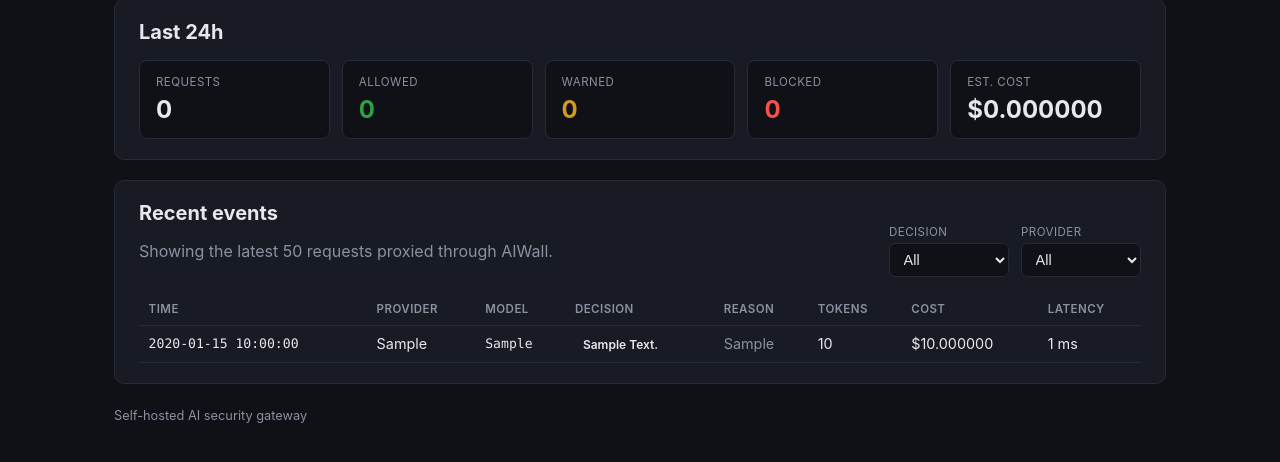
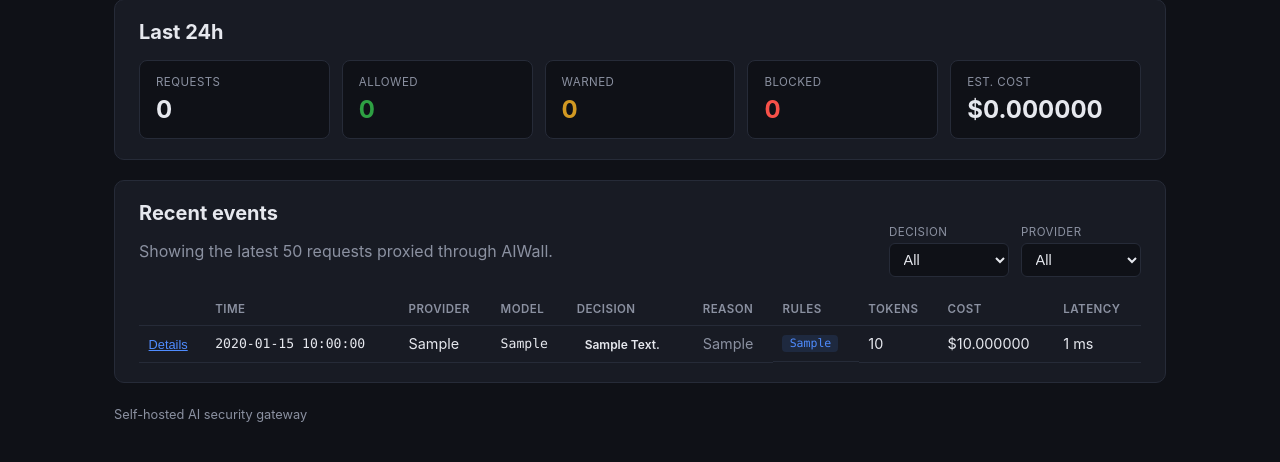
Before and after one commit to MohsenBah/AIWall, a FastAPI app: page / in a window 1280 px wide. Shown: the part 77-539 px from the top of the page. Run offline with FastAPI, Linux system fonts and the light colour scheme; tables that the repository leaves empty hold one stand-in row (values such as "Sample post").

Commit message:
show privacy-safe secret rule ids in event detail

```diff
--- a/backend/app/audit/writer.py
+++ b/backend/app/audit/writer.py
@@ -116,6 +116,13 @@ class AuditWriter:
                 stmt = stmt.where(AuditEventRow.provider == provider)
             return list(session.scalars(stmt).all())
 
+    def get_by_id(self, event_id: int) -> AuditEventRow | None:
+        from sqlalchemy import select
+
+        with self._session_factory() as session:
+            stmt = select(AuditEventRow).where(AuditEventRow.id == event_id)
+            return session.scalars(stmt).first()
+
     def list_providers(self) -> list[str]:
         from sqlalchemy import select
 
--- a/backend/app/web/routes.py
+++ b/backend/app/web/routes.py
@@ -6,10 +6,12 @@ from __future__ import annotations
 
 from pathlib import Path
 
-from fastapi import APIRouter, FastAPI, Request
+from fastapi import APIRouter, FastAPI, HTTPException, Request
 from fastapi.responses import HTMLResponse
 from fastapi.staticfiles import StaticFiles
 from fastapi.templating import Jinja2Templates
+
+from app.web.privacy import event_detail_context
 
 WEB_DIR = Path(__file__).resolve().parent
 TEMPLATES_DIR = WEB_DIR / "templates"
@@ -91,6 +93,18 @@ def create_web_router(templates: Jinja2Templates) -> APIRouter:
             },
         )
 
+    @router.get("/partials/events/{event_id}/detail", response_class=HTMLResponse)
+    async def event_detail_partial(request: Request, event_id: int) -> HTMLResponse:
+        audit_writer = request.app.state.audit_writer
+        event = audit_writer.get_by_id(event_id)
+        if event is None:
+            raise HTTPException(status_code=404, detail="Event not found")
+        return templates.TemplateResponse(
+            request,
+            "partials/event_detail.html",
+            event_detail_context(event),
+        )
+
     return router
 
 
--- a/backend/app/web/static/style.css
+++ b/backend/app/web/static/style.css
@@ -167,7 +167,70 @@ table.events th {
 .badge-allow { background: rgba(46, 160, 67, 0.15); color: var(--allow); }
 .badge-warn  { background: rgba(210, 153, 34, 0.15); color: var(--warn); }
 .badge-block { background: rgba(248, 81, 73, 0.15); color: var(--block); }
+.badge-redact { background: rgba(79, 140, 255, 0.15); color: var(--accent); }
 .badge-error { background: rgba(248, 81, 73, 0.15); color: var(--error); }
+
+.rules {
+    display: flex;
+    flex-wrap: wrap;
+    gap: 0.3rem;
+}
+
+.rule-chip {
+    display: inline-block;
+    padding: 0.1rem 0.45rem;
+    border-radius: 4px;
+    background: rgba(79, 140, 255, 0.12);
+    color: var(--accent);
+    font-family: ui-monospace, SFMono-Regular, Menlo, monospace;
+    font-size: 0.72rem;
+}
+
+.linkish {
+    background: none;
+    border: none;
+    color: var(--accent);
+    cursor: pointer;
+    font-size: 0.8rem;
+    padding: 0;
+    text-decoration: underline;
+}
+
+.event-detail-slot:empty { display: none; }
+
+.event-detail {
+    margin: 0.35rem 0 0.75rem;
+    padding: 0.9rem 1rem;
+    background: var(--bg);
+    border: 1px solid var(--border);
+    border-radius: 8px;
+}
+
+.detail-grid {
+    display: grid;
+    grid-template-columns: repeat(auto-fit, minmax(180px, 1fr));
+    gap: 0.75rem 1.25rem;
+    margin: 0;
+}
+
+.detail-grid dt {
+    color: var(--muted);
+    font-size: 0.7rem;
+    text-transform: uppercase;
+    letter-spacing: 0.04em;
+    margin-bottom: 0.2rem;
+}
+
+.detail-grid dd {
+    margin: 0;
+}
+
+.detail-span { grid-column: 1 / -1; }
+
+.privacy-note {
+    margin: 0.85rem 0 0;
+    font-size: 0.78rem;
+}
 
 .empty {
     margin-top: 1rem;
--- a/backend/app/web/templates/dashboard.html
+++ b/backend/app/web/templates/dashboard.html
@@ -43,6 +43,7 @@
                     <option value="allow" {% if selected_decision == 'allow' %}selected{% endif %}>Allow</option>
                     <option value="warn" {% if selected_decision == 'warn' %}selected{% endif %}>Warn</option>
                     <option value="block" {% if selected_decision == 'block' %}selected{% endif %}>Block</option>
+                    <option value="redact" {% if selected_decision == 'redact' %}selected{% endif %}>Redact</option>
                     <option value="error" {% if selected_decision == 'error' %}selected{% endif %}>Error</option>
                 </select>
             </label>
--- a/backend/app/web/templates/partials/events_table.html
+++ b/backend/app/web/templates/partials/events_table.html
@@ -2,11 +2,13 @@
 <table class="events">
     <thead>
         <tr>
+            <th></th>
             <th>Time</th>
             <th>Provider</th>
             <th>Model</th>
             <th>Decision</th>
             <th>Reason</th>
+            <th>Rules</th>
             <th class="num">Tokens</th>
             <th class="num">Cost</th>
             <th class="num">Latency</th>
@@ -14,15 +16,39 @@
     </thead>
     <tbody>
         {% for event in events %}
-        <tr>
+        <tr class="event-row">
+            <td class="expand">
+                <button
+                    type="button"
+                    class="linkish"
+                    hx-get="/partials/events/{{ event.id }}/detail"
+                    hx-target="#event-detail-{{ event.id }}"
+                    hx-swap="innerHTML"
+                    aria-label="Show event detail"
+                >Details</button>
+            </td>
             <td class="mono">{{ event.timestamp.strftime('%Y-%m-%d %H:%M:%S') if event.timestamp else '-' }}</td>
             <td>{{ event.provider }}</td>
             <td class="mono">{{ event.model }}</td>
             <td><span class="badge badge-{{ event.decision }}">{{ event.decision }}</span></td>
             <td class="muted">{{ event.reason or '-' }}</td>
+            <td class="rules">
+                {% if event.matched_rule_ids %}
+                    {% for rule_id in event.matched_rule_ids.split(',') %}
+                    {% if rule_id.strip() %}
+                    <span class="rule-chip">{{ rule_id.strip() }}</span>
+                    {% endif %}
+                    {% endfor %}
+                {% else %}
+                <span class="muted">-</span>
+                {% endif %}
+            </td>
             <td class="num">{{ event.total_tokens if event.total_tokens is not none else '-' }}</td>
             <td class="num">{{ '$%.6f'|format(event.estimated_cost) if event.estimated_cost is not none else '-' }}</td>
             <td class="num">{{ '%.0f ms'|format(event.latency_ms) }}</td>
+        </tr>
+        <tr class="event-detail-row">
+            <td colspan="10" id="event-detail-{{ event.id }}" class="event-detail-slot"></td>
         </tr>
         {% endfor %}
     </tbody>
```
Also changed, not shown: backend/app/web/privacy.py (added, +23 -0 lines), backend/app/web/templates/partials/event_detail.html (added, +39 -0 lines), backend/tests/test_web.py (+53 -0 lines), docs/architecture.md (+1 -0 lines), README.md.
